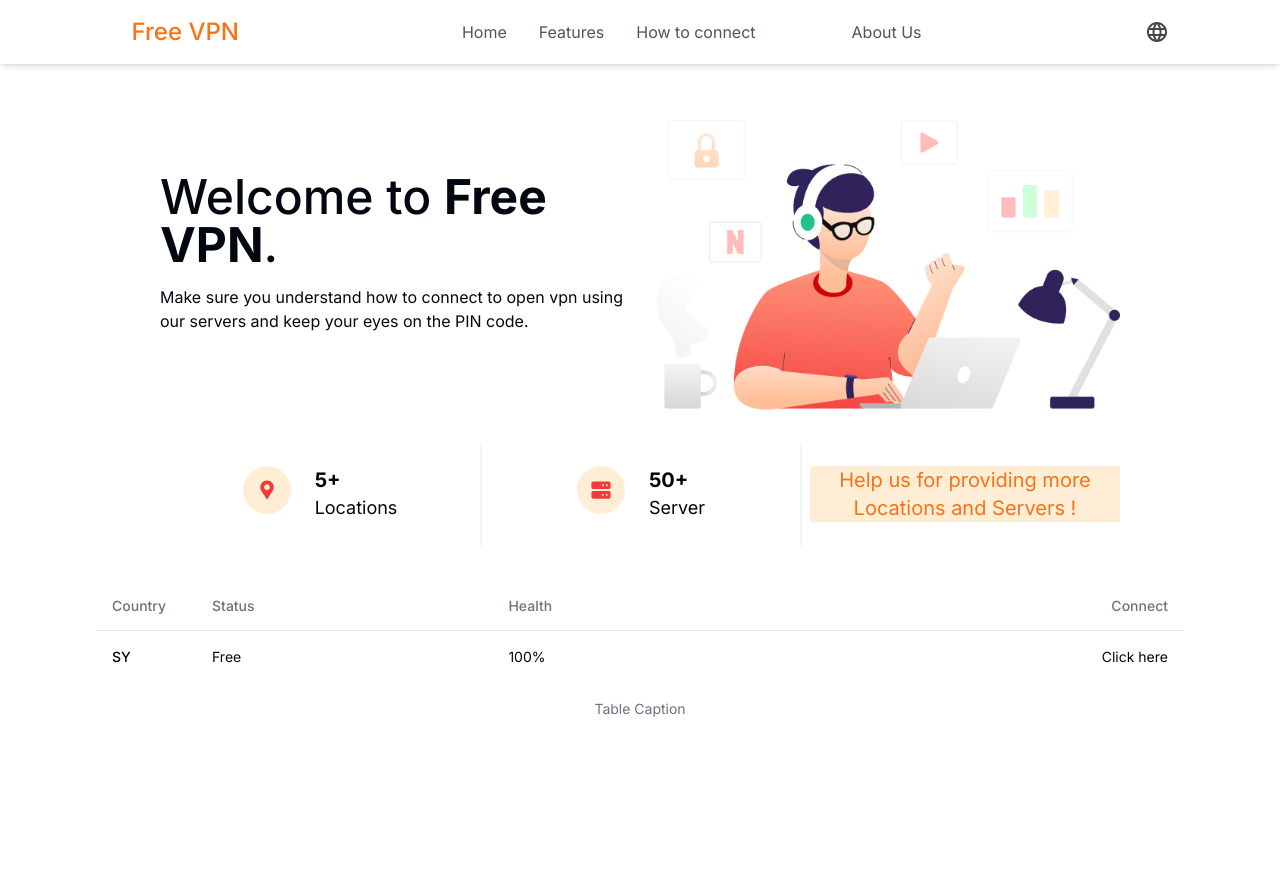
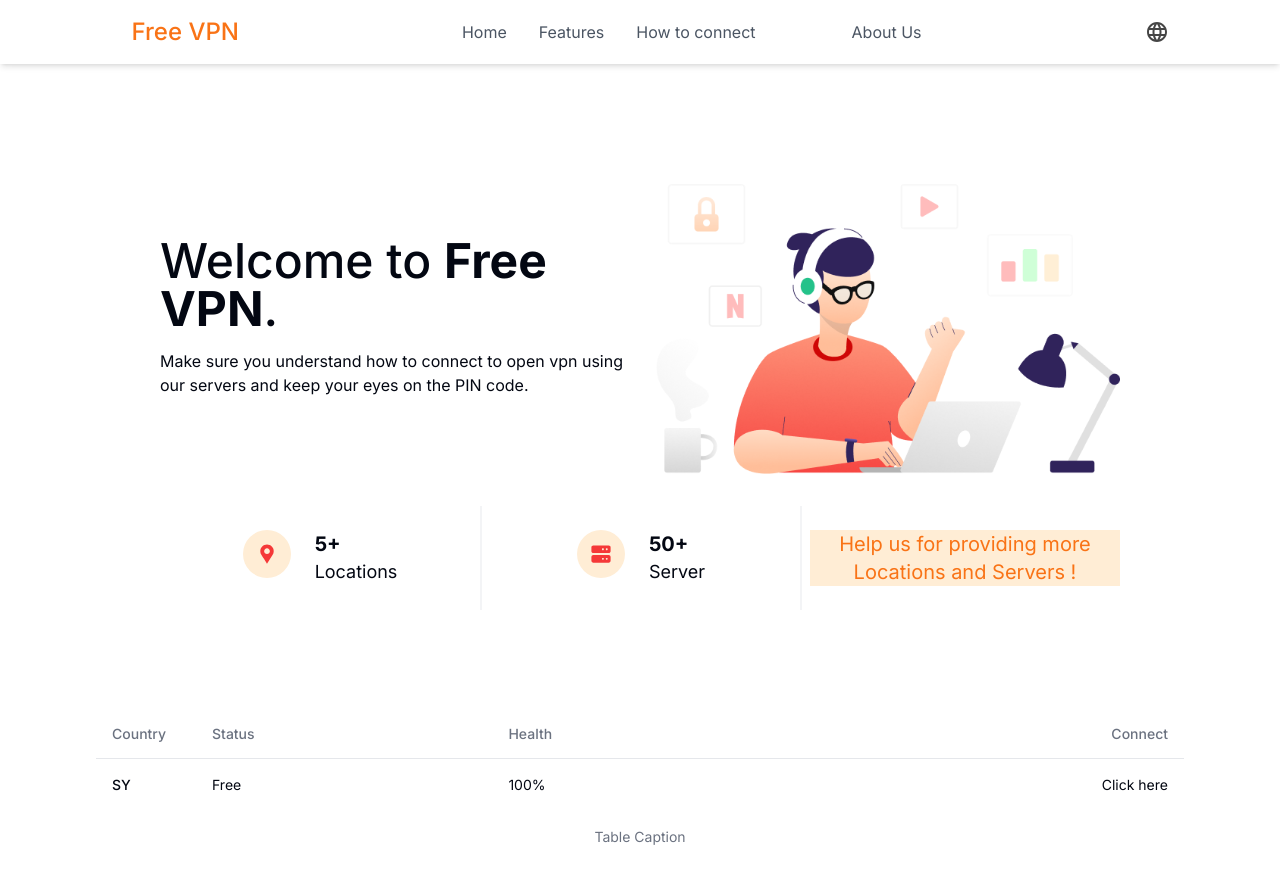
Before and after one commit to MohamadSafi/FreeVPN, a Next.js app: page / in a window 1280 px wide. Shown: the top 884 px of the page. Before the commit the page ends 815 px from the top, so only its background shows below. Built offline with nearby package versions, Linux system fonts and the light colour scheme.

Commit message:
Fixed Hero Padding

```diff
--- a/src/components/custom/Hero.tsx
+++ b/src/components/custom/Hero.tsx
@@ -23,7 +23,10 @@ const Hero = ({
   const scrollAnimation = useMemo(() => getScrollAnimation(), []);
 
   return (
-    <div className="max-w-full px-8 xl:px-16 mx-auto" id="home">
+    <div
+      className="max-w-full lg:px-8 2xl:px-16 xl:py-16 py-8 xl:px-16 mx-auto"
+      id="home"
+    >
       <ScrollAnimationWrapper>
         <motion.div
           className="grid grid-flow-row sm:grid-flow-col grid-rows-2 md:grid-rows-1 sm:grid-cols-2 gap-8 py-6 sm:py-6"
```
